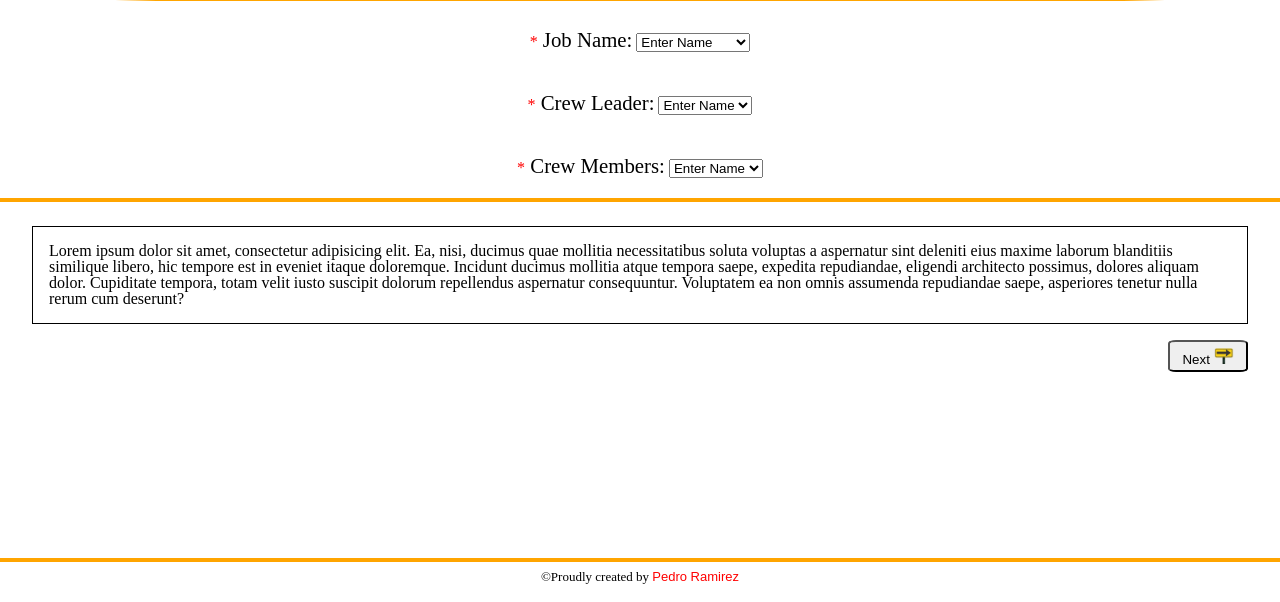
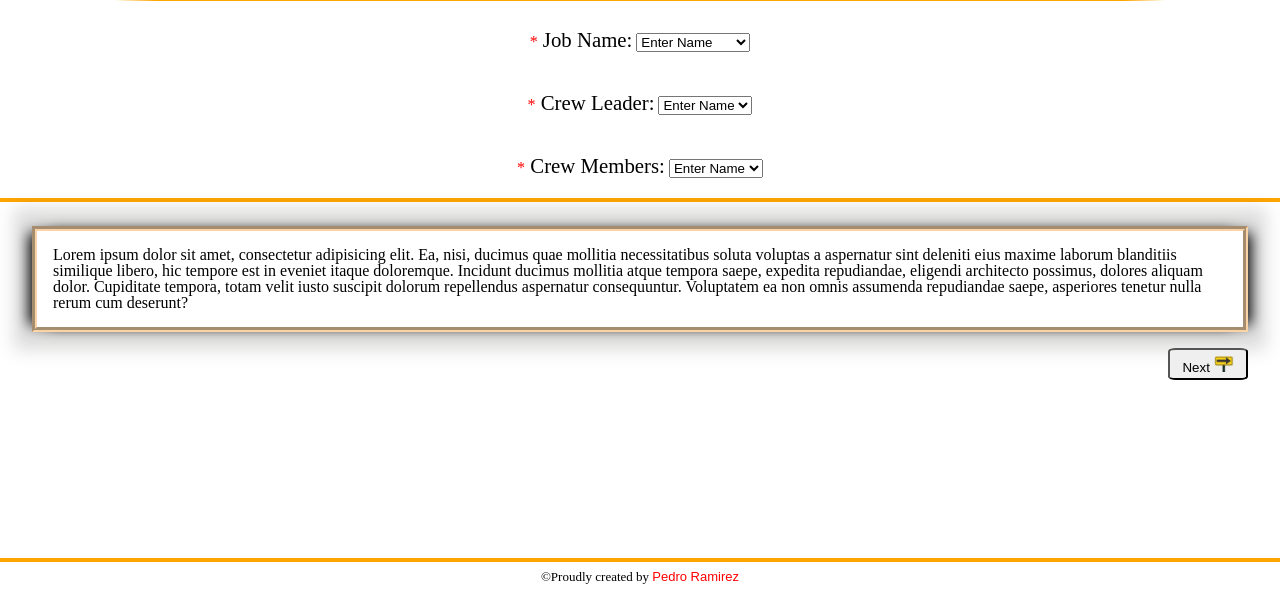
Before and after one commit to pramirez2328/jobApplication, a plain HTML site: page index.html in a window 1280 px wide. Shown: the part 230-832 px from the top of the page. Drawn offline with Linux system fonts and the light colour scheme.

Commit message:
adding style to the box

```diff
--- a/style.css
+++ b/style.css
@@ -112,9 +112,11 @@ span {
 }
 
 .outputInformation {
-  border: 1px solid black;
+  border: 5px groove #fad4a7;
   margin: 1rem 2rem 0 2rem;
   padding: 1em;
+  -webkit-box-shadow: -10px 0px 13px -7px #000000, 10px 0px 13px -7px #000000, 0px 0px 16px 18px rgba(76, 74, 73, 0.19);
+  box-shadow: -10px 0px 13px -7px #000000, 10px 0px 13px -7px #000000, 0px 0px 16px 18px rgba(76, 74, 73, 0.19);
 }
 
 .button {
```
